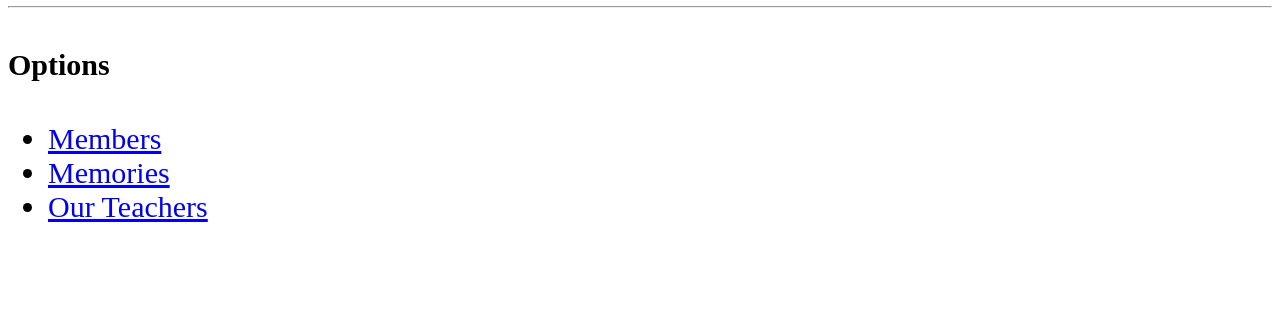
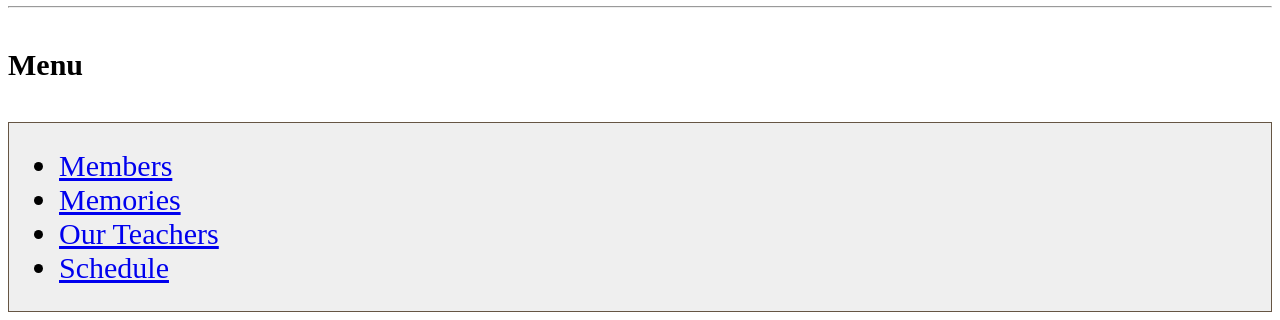
Before and after one commit to Masamune-Kenzaki/Experiment, a plain HTML site: page index.html in a window 1280 px wide. Shown: the part 702-1022 px from the top of the page. Before the commit the page ends 942 px from the top, so only its background shows below. Drawn offline with Linux system fonts and the light colour scheme.

Commit message:
Update index.html

```diff
--- a/index.html
+++ b/index.html
@@ -1,17 +1,21 @@
 <!DOCTYPE html>
 <html>
     <title>EXPOSTWO</title>
+    <link rel="stylesheet" href="style/style.css">
    <head>
     <h1 align = 'middle'>Welcome to EXPOSTWO</h1>
     <img src="img/1.jpeg" alt="1" width="100%">
     <h2>Our Instagram</h2>
     <a href="https://www.instagram.com/ofc.expostwo/" style="font-size: 30px;">EXPOSTWO</a>
     <hr>
-    <h4 style="font-size: 30px;">Options</h4>
-    <ul>
-        <li style="font-size: 30px;"><a href="members.html">Members</a></li>
-        <li style="font-size: 30px;"><a href="videos.html">Memories</a></li>
-        <li style="font-size: 30px;"><a href="teachers.html">Our Teachers</a></li>
-    </ul>
+    <h4 style="font-size: 30px;">Menu</h4>
+    <div class="intro">
+        <ul>
+            <li style="font-size: 30px;"><a href="members.html">Members</a></li>
+            <li style="font-size: 30px;"><a href="videos.html">Memories</a></li>
+            <li style="font-size: 30px;"><a href="teachers.html">Our Teachers</a></li>
+            <li style="font-size: 30px;"><a href="jadwal.html">Schedule</a></li>
+        </ul>
+    </div>
    </head>
 </html>
```
